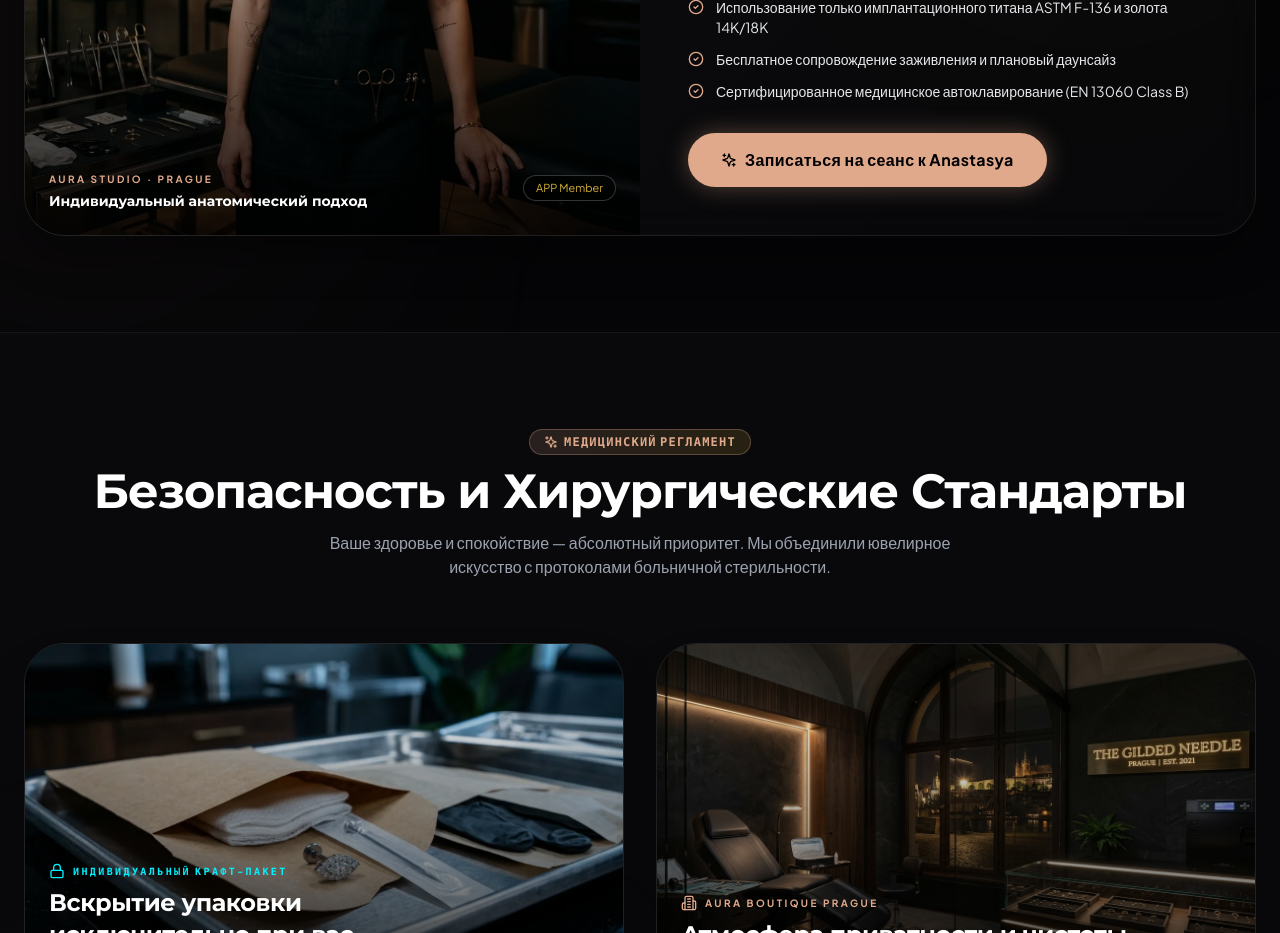
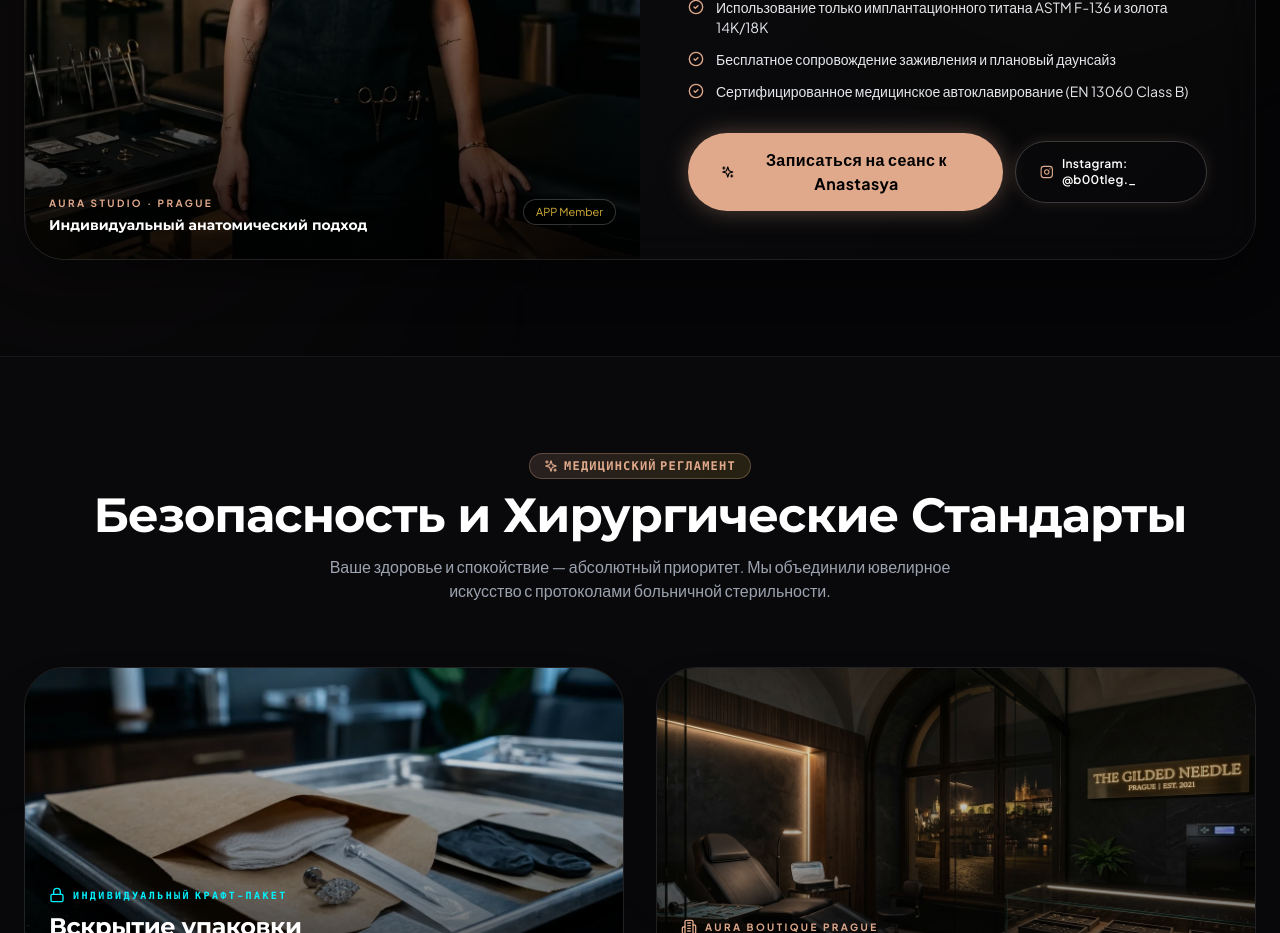
Before and after one commit to akira777777/-------, a Next.js app: page / in a window 1280 px wide. Shown: the part 7060-7993 px from the top of the page. Built offline with nearby package versions, Linux system fonts and the light colour scheme.

Commit message:
feat: add filter and search functionality to masters list in MastersSection

```diff
--- a/components/MastersSection.tsx
+++ b/components/MastersSection.tsx
@@ -3,7 +3,8 @@
 import React, { useState } from 'react';
 import Image from 'next/image';
 import { motion, AnimatePresence } from 'framer-motion';
-import { Award, CheckCircle2, Sparkles } from 'lucide-react';
+import { Award, CheckCircle2, Sparkles, Instagram } from 'lucide-react';
+import { SOCIAL_LINKS } from '@/constants/content_files/content';
 
 interface MastersSectionProps {
   onBookWithMaster: () => void;
@@ -165,6 +166,7 @@ export default function MastersSection({ onBookWithMaster }: MastersSectionProps
                   ))}
                 </div>
 
+                <div className="flex flex-col sm:flex-row items-stretch sm:items-center gap-3">
                   <button
                     onClick={onBookWithMaster}
                     className="btn-premium bg-[#E0A98B] text-black hover:bg-white font-bold w-full sm:w-fit py-3.5 px-8 shadow-[0_0_25px_rgba(224,169,139,0.35)] flex items-center justify-center gap-2"
@@ -172,6 +174,17 @@ export default function MastersSection({ onBookWithMaster }: MastersSectionProps
                     <Sparkles className="w-4 h-4" />
                     Записаться на сеанс к Anastasya
                   </button>
+                  <a
+                    href={SOCIAL_LINKS.instagram.url}
+                    target="_blank"
+                    rel="noopener noreferrer"
+                    className="btn-premium border-white/20 text-white hover:border-[#E0A98B] hover:text-[#E0A98B] py-3.5 px-6 flex items-center justify-center gap-2 text-xs"
+                    title="Instagram @b00tleg._"
+                  >
+                    <Instagram className="w-4 h-4 text-[#E0A98B]" />
+                    <span>Instagram: {SOCIAL_LINKS.instagram.handle}</span>
+                  </a>
+                </div>
               </div>
             </motion.div>
           ) : (
```
Lines whose indentation alone changed are shown as unchanged.
